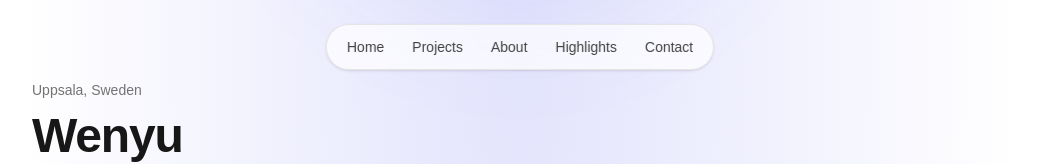
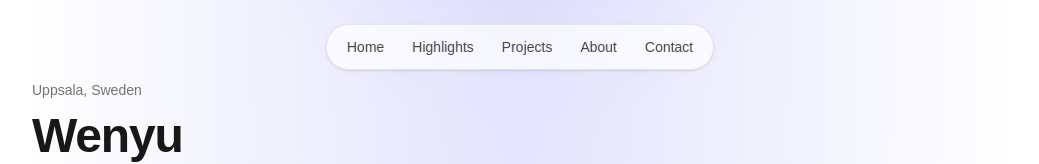
Before and after one commit to 0x0checo/MyWebsite, a Next.js app: page / in a window 1280 px wide. Shown: the top 164 px of the page, without its empty margins (120-1159 px from the left). Built offline with nearby package versions, Linux system fonts and the light colour scheme.

Commit message:
reorder navbar

```diff
--- a/src/components/FloatingNav.tsx
+++ b/src/components/FloatingNav.tsx
@@ -4,9 +4,9 @@ import { motion } from "framer-motion";
 
 const items = [
   { label: "Home", href: "#home" },
+  { label: "Highlights", href: "#highlights" },
   { label: "Projects", href: "#projects" },
   { label: "About", href: "#about" },
-  { label: "Highlights", href: "#highlights" },
   { label: "Contact", href: "#contact" },
 ];
 
```
